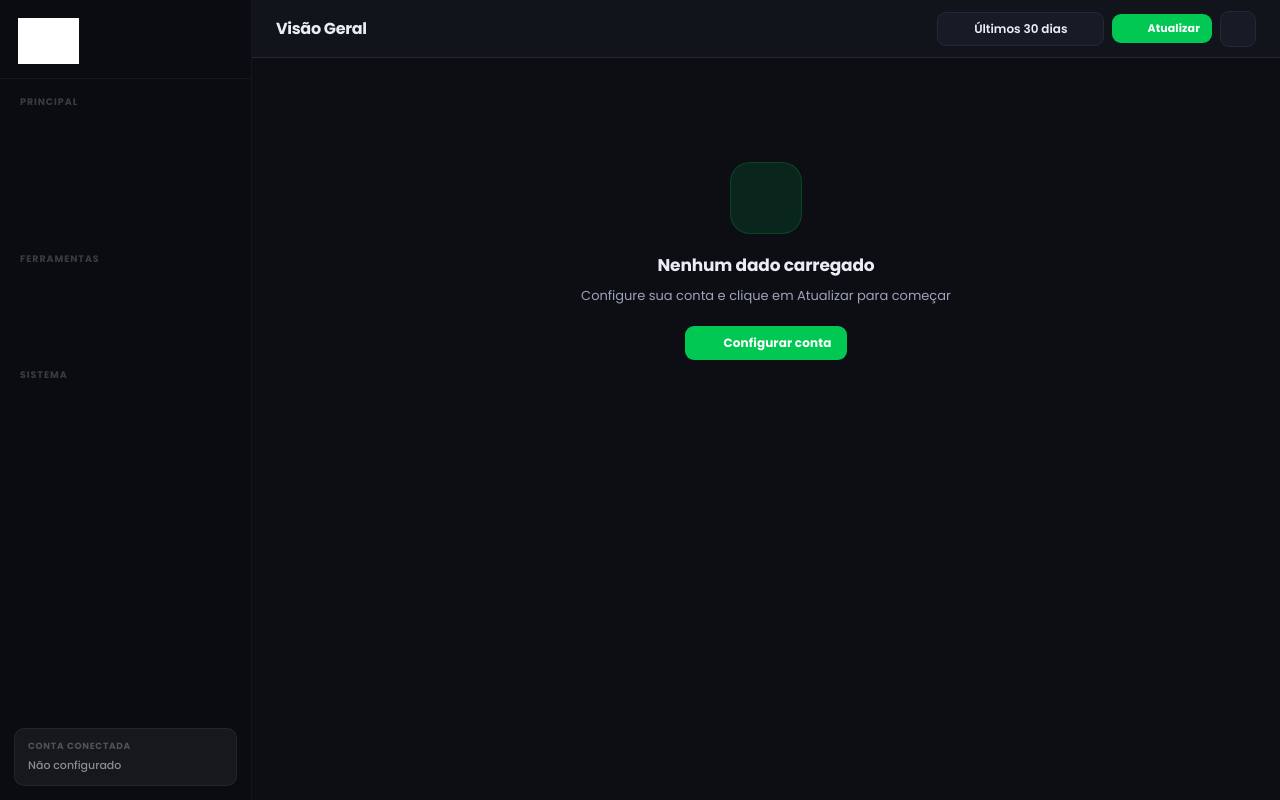
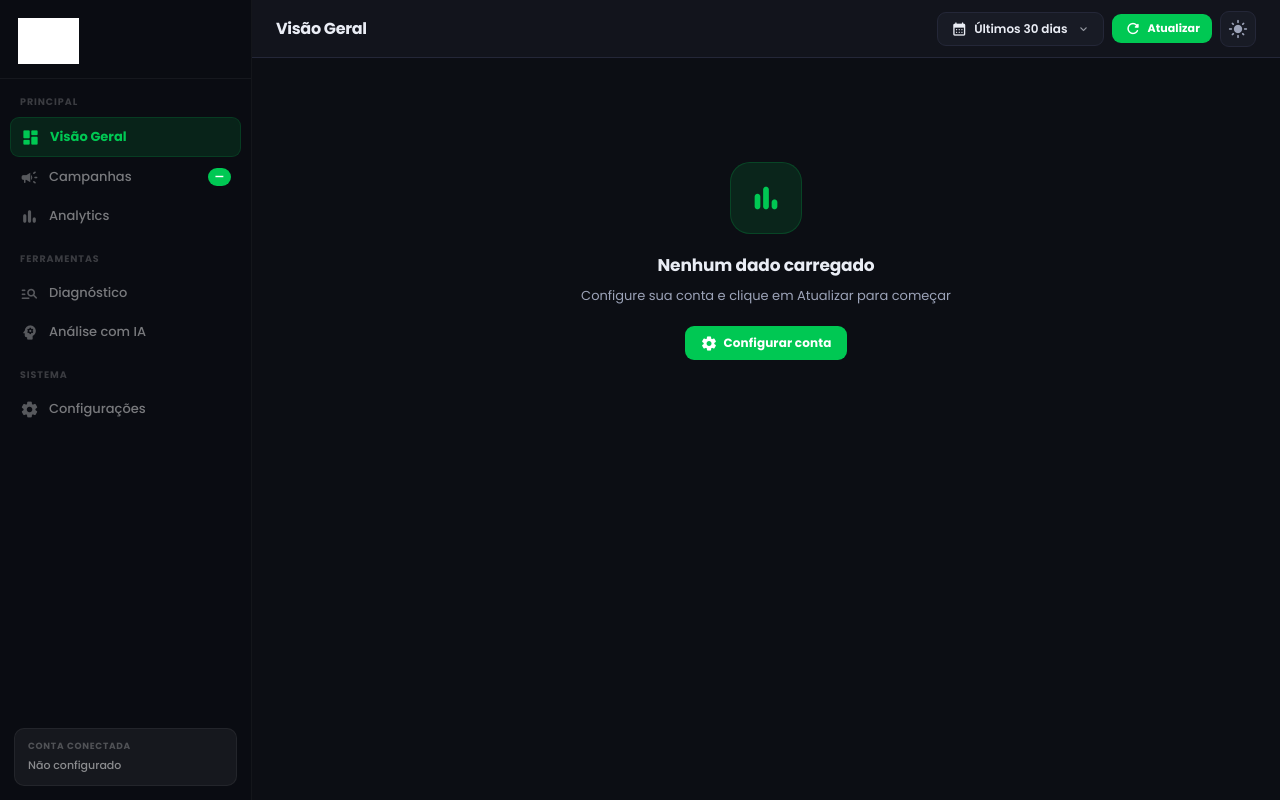
Before and after one commit to Thainalimaviana/ConsigTech-MetaADS, a Flask app: page / in a window 1280 px wide. Run offline with Flask 3, Linux system fonts and the light colour scheme; grey boxes are pictures that could not be loaded.

Commit message:
fix: icones visiveis, preconnect fonts, sidebar corrigida

```diff
--- a/templates/index.html
+++ b/templates/index.html
@@ -6,6 +6,9 @@
 <title>Consig Tech — Meta Ads Dashboard</title>
 <meta name="description" content="Dashboard de análise de campanhas Meta Ads para Consig Tech Promotora"/>
 <link rel="icon" type="image/png" href="/static/img/Logo.png"/>
+<!-- Preconnect para carregar fontes mais rápido -->
+<link rel="preconnect" href="https://fonts.googleapis.com"/>
+<link rel="preconnect" href="https://fonts.gstatic.com" crossorigin/>
 <link href="https://fonts.googleapis.com/css2?family=Poppins:wght@400;500;600;700;800&display=swap" rel="stylesheet"/>
 <link href="https://fonts.googleapis.com/icon?family=Material+Icons+Round" rel="stylesheet"/>
 <script src="https://cdn.jsdelivr.net/npm/chart.js@4.4.0/dist/chart.umd.min.js"></script>
@@ -383,10 +386,9 @@ tbody tr:hover .row-arrow{color:var(--blue);}
 }
 
 .hidden{display:none!important;}
-.icon{visibility:hidden;}
-body.fonts-ready .icon{visibility:visible;}
-body:not(.fonts-ready) .nav-btn{opacity:0;}
-body.fonts-ready .nav-btn{opacity:1;transition:opacity .2s;}
+/* Ícones sempre visíveis — evita sidebar em branco no Render */
+.icon{visibility:visible;}
+.nav-btn{opacity:1;}
 </style>
 </head>
 <body>
```
